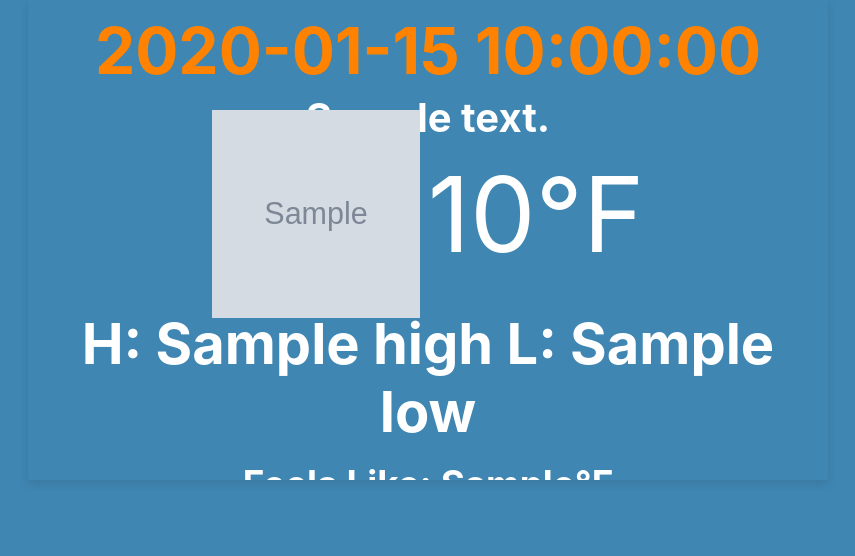
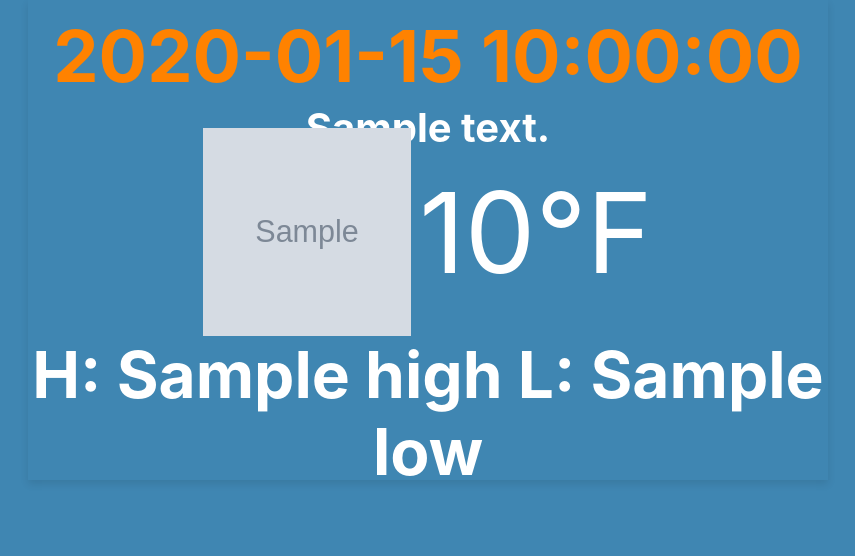
Before and after one commit to pjpridemore/LCD-Weather-Display, a Flask app: template templates/index.html in a window 1280 px wide. Shown: the top 556 px of the page, without its empty margins (212-1067 px from the left). Run offline with Flask 3, Linux system fonts and the light colour scheme; the template is opened without the code that fills it: most values are stand-ins (such as "Sample title", 1, 10 or a date in 2020); grey boxes marked "Sample" are stand-in pictures.

Commit message:
Increased font sizes and adjusted padding for readability

```diff
--- a/static/styles.css
+++ b/static/styles.css
@@ -8,7 +8,7 @@ html, body {
 
 h1 {
     color: #FF8200;
-    font-size: 4rem;
+    font-size: 4.5rem;
     margin: -.25rem;
     padding-top: 1rem;
 }
@@ -16,27 +16,27 @@ h1 {
 
 .day-mode h2 {
     color: #ffffff;
-    font-size: 2.3rem;
+    font-size: 3rem;
     margin-bottom: -2rem;
 }
 
 .night-mode h2 {
     color: #ababab;
-    font-size: 2.3rem;
+    font-size: 3rem;
     margin-bottom: -2rem;
 }
 
 /* high and low */
 .day-mode h3 {
     color: #ffffff;
-    font-size: 3.5rem;
-    margin-bottom: -1rem;
+    font-size: 4rem;
+    margin-bottom: -2rem;
 }
 
 .night-mode h3 {
     color: #ababab;
-    font-size: 3.5rem;
-    margin-bottom: -1rem;
+    font-size: 4rem;
+    margin-bottom: -2rem;
 }
 
 /* Description */
@@ -49,7 +49,6 @@ h1 {
 
 .night-mode h4 {
     color: #ababab;
-    font-size: 2rem;
     font-size: 2.5rem;
     margin-bottom: .5rem;
     margin-top: .5rem;
@@ -61,7 +60,7 @@ h1 {
     align-items: center;
     justify-content: center;
     gap: .5rem;
-    margin-top: -2.5rem;
+    margin-top: -2rem;
     margin-bottom: -4rem;
 }
 
@@ -78,12 +77,12 @@ h1 {
 
 .day-mode temp {
     color: #ffffff;
-    font-size: 6.5rem;
+    font-size: 7rem;
 }
 
 .night-mode temp {
     color: #ababab;
-    font-size: 6.5rem;
+    font-size: 7rem;
 }
 
 /* Container Styling */
```
